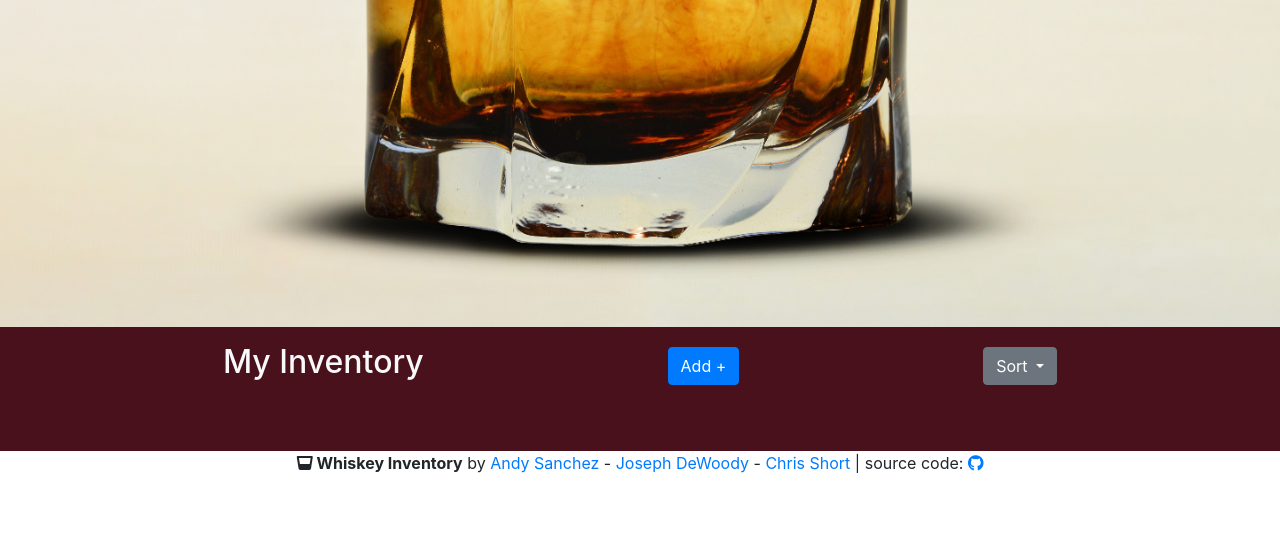
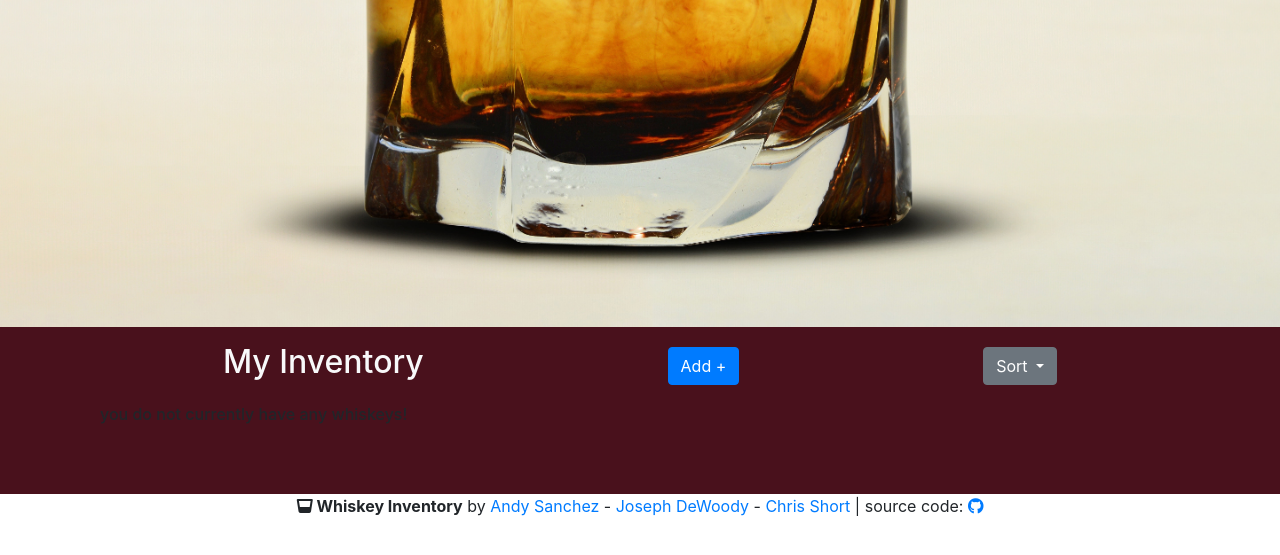
Before and after one commit to jpd61/project2-group8, a Node server app: page /inventory in a window 1280 px wide. Shown: the part 113-668 px from the top of the page. Run offline with Node 20, Linux system fonts and the light colour scheme; data that the repository does not hold is empty; some libraries are stand-ins or nearby versions.

```diff
--- a/views/inventory.handlebars
+++ b/views/inventory.handlebars
@@ -101,10 +101,14 @@
             </div>
             <!-- List -->
             <ol class="container ">
+            {{#if whiskeys.length}}
             {{#each whiskeys as |whiskey|}}
             {{>inventory-cards}}
             {{/each}}
             </ol>
+            {{else}}
+            <h6 class="pb-4 has-text-centered is-italic">you do not currently have any whiskeys!</h6>
+            {{/if}}
         </div>
     </main>
 
```
